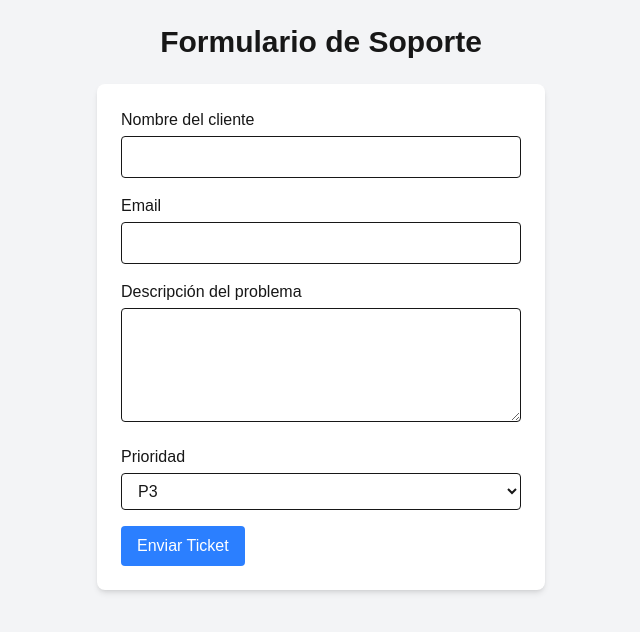
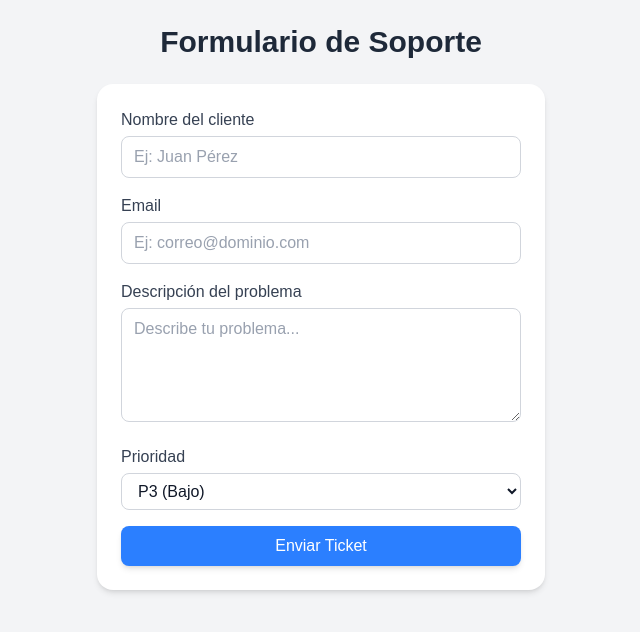
Before and after one commit to DRAKEFISTFIRE/Prueba-T-cnica-Soporte-T-cnico-Full-Stack-Junior, a Next.js app: page /support in a window 1280 px wide. Shown: the top 632 px of the page, without its empty margins (319-959 px from the left). Built offline with nearby package versions, Linux system fonts and the light colour scheme.

Commit message:
Css campos mejorado

```diff
--- a/src/app/support/page.tsx
+++ b/src/app/support/page.tsx
@@ -33,7 +33,7 @@ export default function SupportPage() {
     setTicket(prevTicket => ({
       ...prevTicket,       // Copia los valores previos
       [name]: value,       // Actualiza el campo correspondiente
-    } as Ticket));         // Indicamos el tipo Ticket para TypeScript
+    }));
   };
 
   // Función para manejar el envío del formulario
@@ -42,51 +42,73 @@ export default function SupportPage() {
     setSubmitted(true);     // Cambia el estado para mostrar el resumen
   };
 
+  // Función para reiniciar el formulario y permitir crear otro ticket
+  const handleNewTicket = () => {
+    setTicket({
+      nombre: "",
+      email: "",
+      descripcion: "",
+      prioridad: "P3",
+    });
+    setSubmitted(false);
+  };
+
 return (
   <div className="min-h-screen bg-gray-100 flex flex-col items-center p-6">
-      {/* Título de la página */}
-      <h1 className="text-3xl font-bold mb-6">Formulario de Soporte</h1>
+    {/* Título */}
+    <h1 className="text-3xl font-bold text-gray-800 mb-6">
+      Formulario de Soporte
+    </h1>
 
-      {/* Si el ticket no está enviado, mostramos el formulario */}
     {!submitted ? (
+      /* Formulario */
       <form
-          onSubmit={handleSubmit} // Ejecuta handleSubmit al enviar
-          className="bg-white shadow-md rounded-lg p-6 w-full max-w-md"
+        className="bg-white shadow-md rounded-2xl p-6 w-full max-w-md"
+        onSubmit={handleSubmit}
       >
         {/* Campo Nombre */}
         <div className="mb-4">
-            <label className="block mb-1 font-medium">Nombre del cliente</label>
+          <label className="block mb-1 font-medium text-gray-700">
+            Nombre del cliente
+          </label>
           <input
             type="text"
             name="nombre"
-              value={ticket.nombre}      // Valor ligado al estado
-              onChange={handleChange}    // Maneja cambios en el input
-              className="w-full border rounded px-3 py-2"
-              required                   // Campo obligatorio
+            value={ticket.nombre}
+            onChange={handleChange}
+            placeholder="Ej: Juan Pérez"
+            className="w-full border border-gray-300 rounded-lg px-3 py-2 text-gray-900 placeholder-gray-400 focus:ring-2 focus:ring-blue-500 focus:outline-none"
+            required
           />
         </div>
 
         {/* Campo Email */}
         <div className="mb-4">
-            <label className="block mb-1 font-medium">Email</label>
+          <label className="block mb-1 font-medium text-gray-700">
+            Email
+          </label>
           <input
             type="email"
             name="email"
             value={ticket.email}
             onChange={handleChange}
-              className="w-full border rounded px-3 py-2"
+            placeholder="Ej: correo@dominio.com"
+            className="w-full border border-gray-300 rounded-lg px-3 py-2 text-gray-900 placeholder-gray-400 focus:ring-2 focus:ring-blue-500 focus:outline-none"
             required
           />
         </div>
 
         {/* Campo Descripción */}
         <div className="mb-4">
-            <label className="block mb-1 font-medium">Descripción del problema</label>
+          <label className="block mb-1 font-medium text-gray-700">
+            Descripción del problema
+          </label>
           <textarea
             name="descripcion"
             value={ticket.descripcion}
             onChange={handleChange}
-              className="w-full border rounded px-3 py-2"
+            placeholder="Describe tu problema..."
+            className="w-full border border-gray-300 rounded-lg px-3 py-2 text-gray-900 placeholder-gray-400 focus:ring-2 focus:ring-blue-500 focus:outline-none"
             rows={4}
             required
           />
@@ -94,32 +116,36 @@ export default function SupportPage() {
 
         {/* Selector de Prioridad */}
         <div className="mb-4">
-            <label className="block mb-1 font-medium">Prioridad</label>
+          <label className="block mb-1 font-medium text-gray-700">
+            Prioridad
+          </label>
           <select
             name="prioridad"
             value={ticket.prioridad}
             onChange={handleChange}
-              className="w-full border rounded px-3 py-2"
+            className="w-full border border-gray-300 rounded-lg px-3 py-2 text-gray-900 focus:ring-2 focus:ring-blue-500 focus:outline-none"
           >
-              <option value="P0">P0</option>
-              <option value="P1">P1</option>
-              <option value="P2">P2</option>
-              <option value="P3">P3</option>
+            <option value="P0">P0 (Crítico)</option>
+            <option value="P1">P1 (Alto)</option>
+            <option value="P2">P2 (Medio)</option>
+            <option value="P3">P3 (Bajo)</option>
           </select>
         </div>
 
         {/* Botón Enviar */}
         <button
           type="submit"
-            className="bg-blue-500 hover:bg-blue-600 text-white px-4 py-2 rounded"
+          className="bg-blue-500 hover:bg-blue-600 text-white font-medium px-4 py-2 rounded-lg w-full shadow-md"
         >
           Enviar Ticket
         </button>
       </form>
     ) : (
-        // Si el ticket ya fue enviado, mostramos el resumen
-        <div className="bg-white shadow-md rounded-lg p-6 w-full max-w-md">
-          <h2 className="text-2xl font-bold mb-4">Resumen del Ticket</h2>
+      /* Resumen del ticket */
+      <div className="bg-white shadow-md rounded-2xl p-6 w-full max-w-md mt-6">
+        <h2 className="text-2xl font-bold text-gray-800 mb-4">
+          Resumen del Ticket
+        </h2>
         <p><strong>Nombre:</strong> {ticket.nombre}</p>
         <p><strong>Email:</strong> {ticket.email}</p>
         <p><strong>Descripción:</strong> {ticket.descripcion}</p>
@@ -127,13 +153,12 @@ export default function SupportPage() {
 
         {/* Botón para crear otro ticket */}
         <button
-            className="mt-4 bg-green-500 hover:bg-green-600 text-white px-4 py-2 rounded"
-            onClick={() => setSubmitted(false)} // Resetea el estado
+          onClick={handleNewTicket}
+          className="mt-4 bg-green-500 hover:bg-green-600 text-white font-medium px-4 py-2 rounded-lg w-full shadow-md"
         >
           Crear otro ticket
         </button>
       </div>
     )}
   </div>
-  );
-}
+)};
```
Lines whose indentation alone changed are shown as unchanged.
